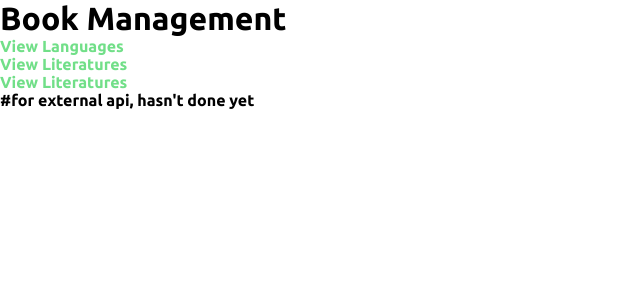
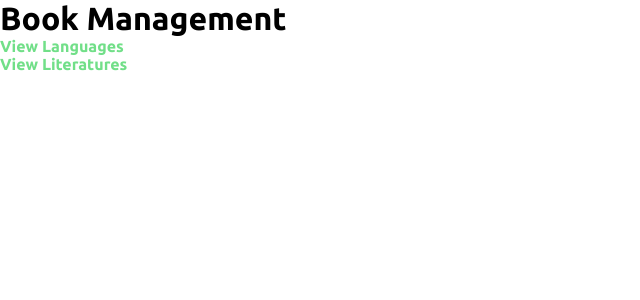
Before and after one commit to sarisefilkedi/jobsearch, a Flask app: page /books/ in a window 1280 px wide. Shown: the top 300 px of the page, without its empty margins (0-640 px from the left). Run offline with Flask 3, Linux system fonts and the light colour scheme; parts of the project's set-up code (start-up, migrations or seed data) failed here and were passed over.

Commit message:
Update book_home.html

```diff
--- a/jobsearchapp/templates/book_home.html
+++ b/jobsearchapp/templates/book_home.html
@@ -10,7 +10,6 @@
         <ul>
             <li><a href="{{ url_for('books.get_language') }}">View Languages</a></li>
             <li><a href="{{ url_for('books.get_literature') }}">View Literatures</a></li>
-            <li><a href="{{ url_for('books.get_new_literature_ext_api') }}">View Literatures</a></li> #for external api, hasn't done yet
         </ul>
     </nav>
 </body>
```
